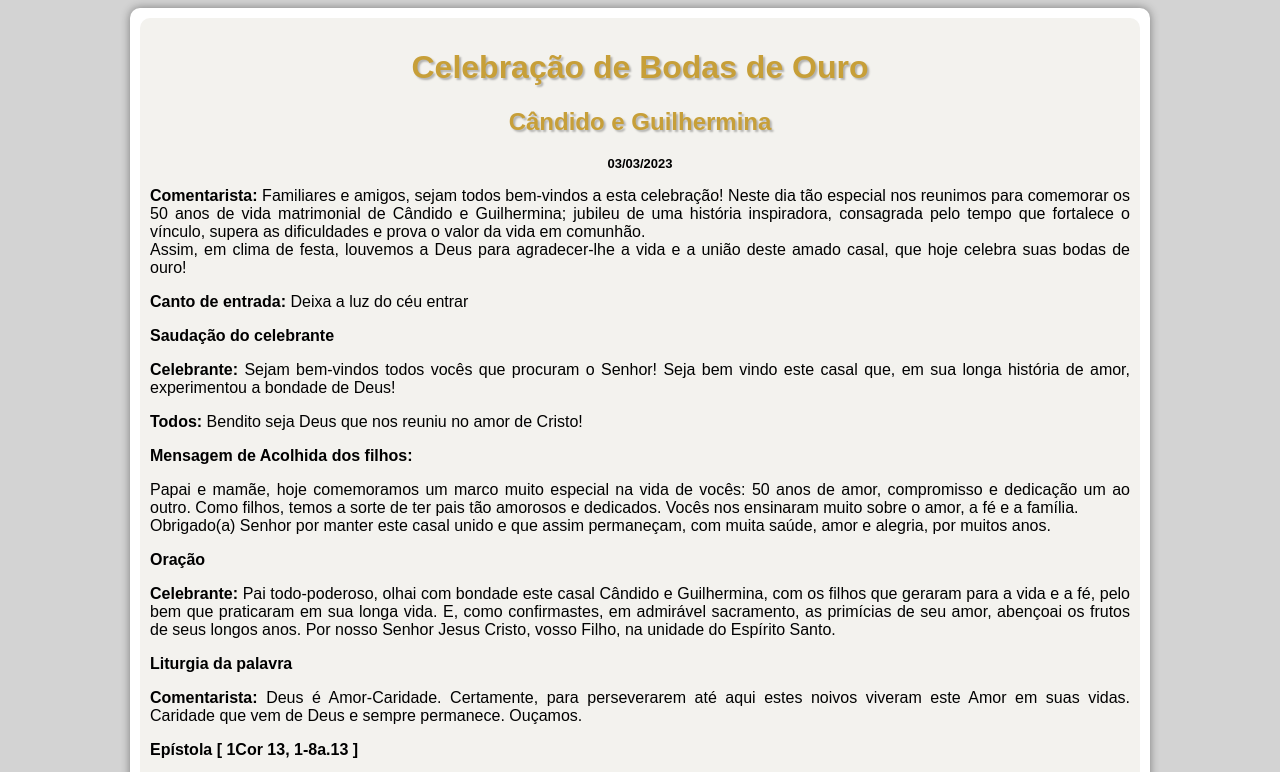
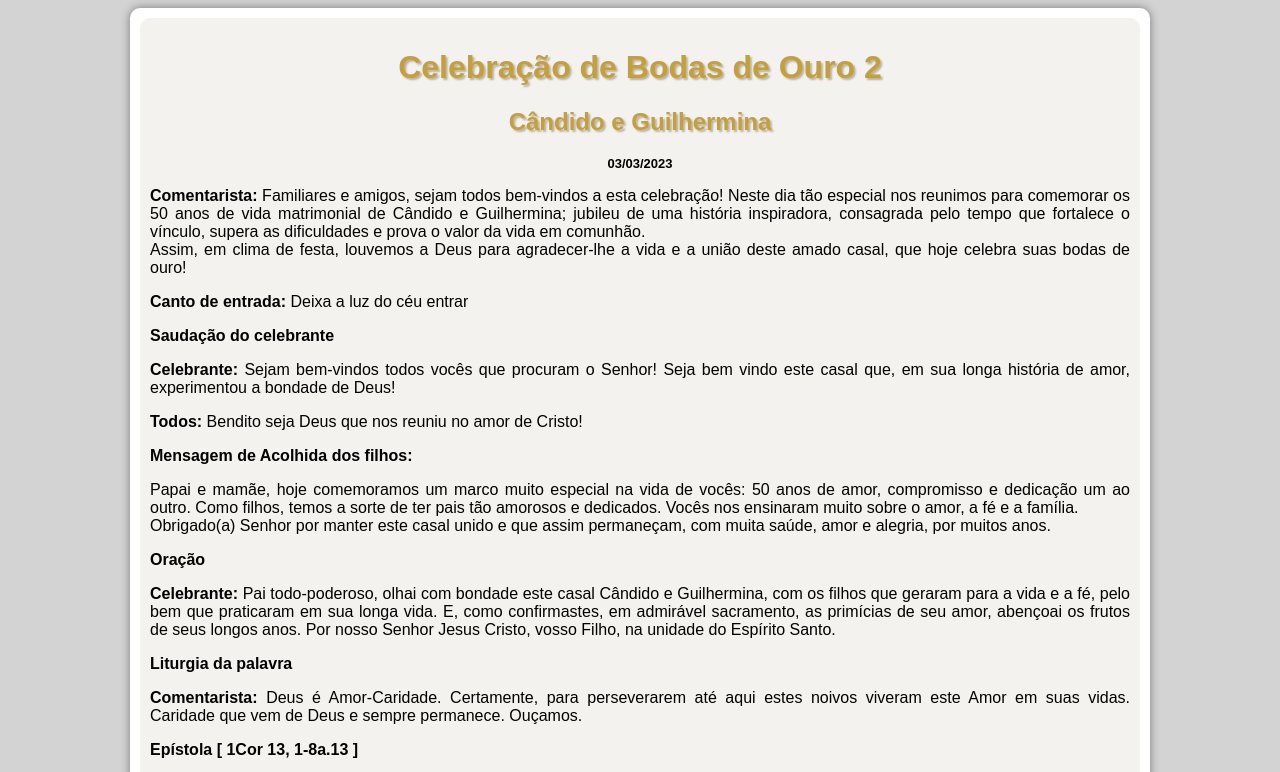
Before and after one commit to marcelotel/bodas, a plain HTML site: page celebracao.html in a window 1280 px wide. Shown: the top 772 px of the page. Drawn offline with Linux system fonts and the light colour scheme.

Commit message:
Update celebracao.html

```diff
--- a/celebracao.html
+++ b/celebracao.html
@@ -10,7 +10,7 @@
 <body>
     <main>
         <div>
-            <h1> Celebração de Bodas de Ouro</h1>
+            <h1> Celebração de Bodas de Ouro 2</h1>
             <h2>Cândido e Guilhermina</h2>
             <p id="data">03/03/2023</p>
             <p>
```
